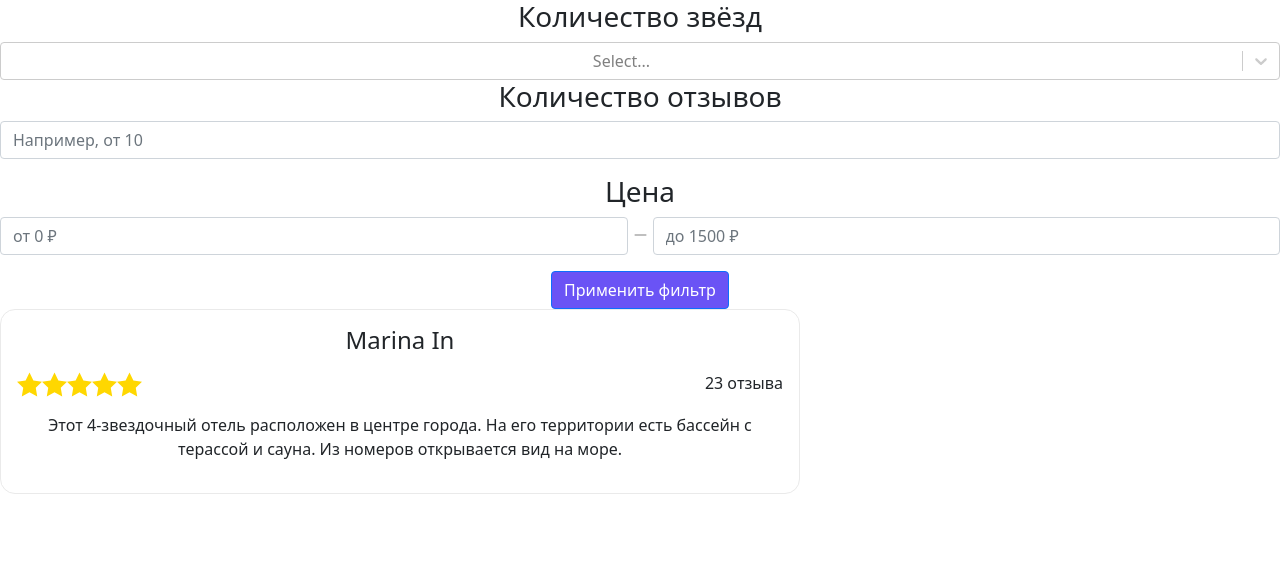
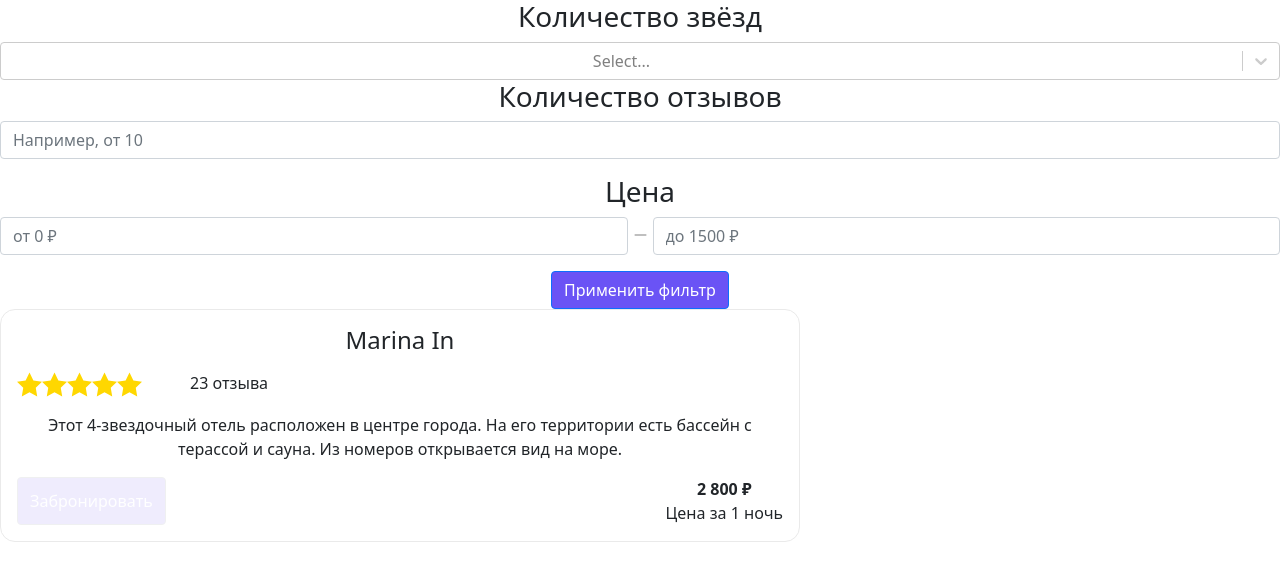
Before and after one commit to weltkind6/hotel-filter, a React (Create React App) app: page / in a window 1280 px wide. Shown: the top 580 px of the page. Built offline with nearby package versions, Linux system fonts and the light colour scheme.

Commit message:
review block

```diff
--- a/src/Components/Reviews/Reviews.css
+++ b/src/Components/Reviews/Reviews.css
@@ -7,6 +7,18 @@
 }
 .reviews-rate {
     display: flex;
-    justify-content: space-between;
     margin: 1em 0;
 }
+.booking-block {
+    display: flex;
+    justify-content: space-between;
+}
+.btn-secondary {
+    background: #6A53F5;
+    opacity: .1;
+}
+.btn-secondary:hover {
+    background: rgba(0, 187, 109, 1);
+    opacity: 1;
+    border: none;
+}
--- a/src/Components/Reviews/Reviews.jsx
+++ b/src/Components/Reviews/Reviews.jsx
@@ -6,15 +6,26 @@ import Like from "../../Icons/Icons";
 const Reviews = () => {
     return (
         <div className='reviews'>
+
             <div className="reviews__wrapper">
                 <div className="reviews__body">
                     <h4>Marina In</h4>
                     <div className='reviews-rate'>
                         <Like/>
-                        <div>23 отзыва</div>
+                        <div style={{marginLeft: '3em'}}>23 отзыва</div>
                     </div>
                     <p>Этот 4-звездочный отель расположен в центре города. На его территории есть бассейн с терассой и
                         сауна. Из номеров открывается вид на море.</p>
+                </div>
+
+                <div className='booking-block'>
+                    <button type="button" className="btn btn-secondary">
+                        Забронировать
+                    </button>
+                    <div>
+                        <div><strong>2 800 ₽</strong></div>
+                        <div>Цена за 1 ночь</div>
+                    </div>
                 </div>
             </div>
 
--- a/src/UI/data.js
+++ b/src/UI/data.js
@@ -5,3 +5,26 @@ export const colourOptions = [
     {value: "four", label: "4 звезды", color: "#FF5630"},
     {value: "five", label: "5 звёзд", color: "#FF8B00"},
 ];
+
+
+export const reviewsData = [
+    {
+        name: 'Natalia On',
+        stars: 5,
+        reviewCount: 23,
+        reviewBody: 'Этот 4-звездочный отель расположен в центре города. На его территории есть бассейн с терассой и сауна. Из номеров открывается вид на море.'
+    },
+    {
+        name: 'Alyona Ve',
+        stars: 4,
+        reviewCount: 11,
+        reviewBody: 'Этот 4-звездочный отель расположен в центре города. На его территории есть бассейн с терассой и сауна. Из номеров открывается вид на море.'
+    },
+    {
+        name: 'ILay Ya',
+        stars: 1,
+        reviewCount: 38,
+        reviewBody: 'Это прекрасный однозвёздночный отель с видом карьер. На его террритории есть магазин "Пятёрочка" и "Фикс Прайс"'
+    },
+
+]
```
